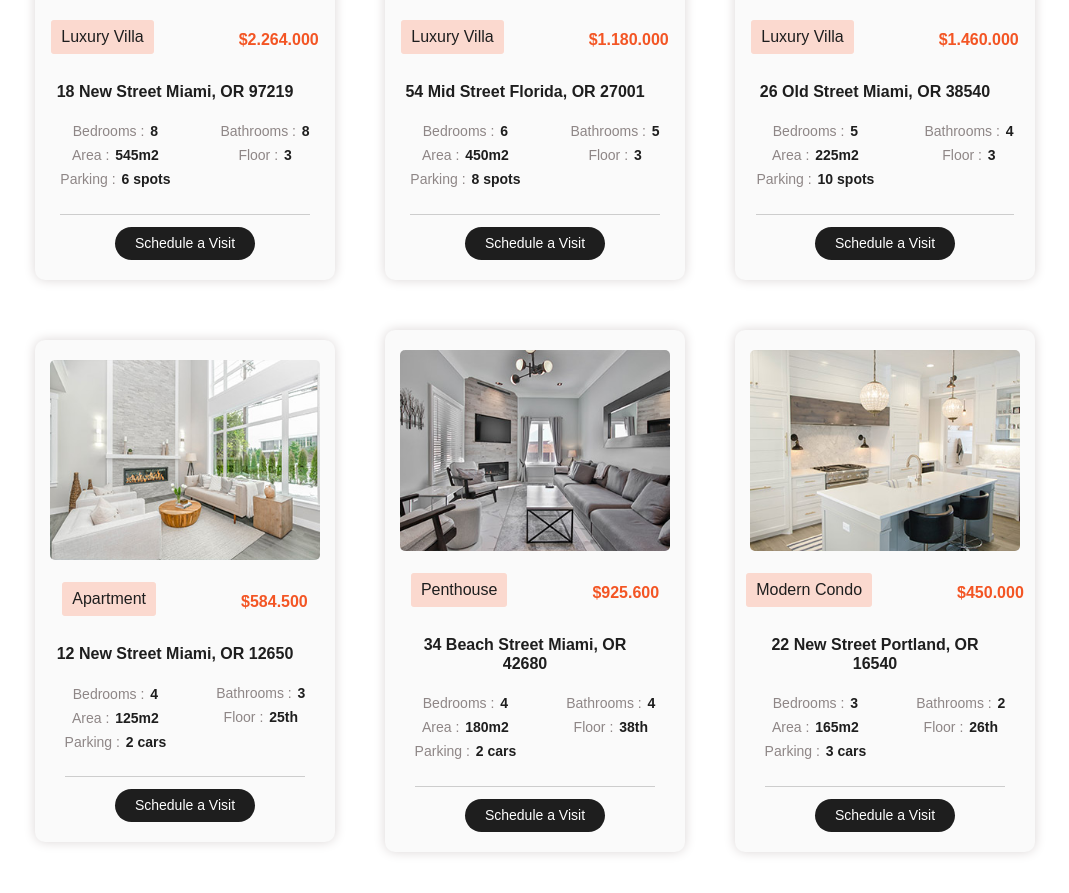
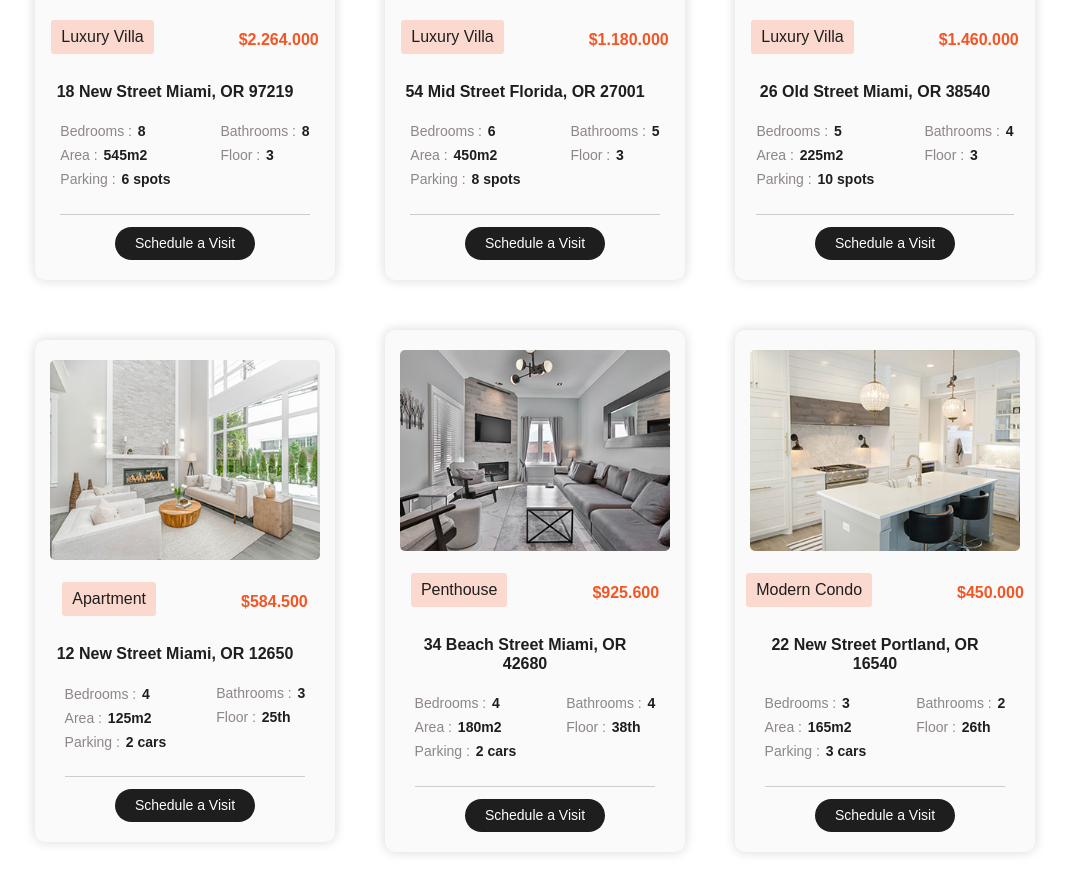
Before and after one commit to Engabdullahaljamal/Task2_Villa, a React (Vite) app: page / in a window 1280 px wide. Shown: the part 4089-4982 px from the top of the page, without its empty margins (105-1174 px from the left). Built offline with nearby package versions, Linux system fonts and the light colour scheme.

Commit message:
new update

```diff
--- a/src/component/PropertyCard/PropertyCard.css
+++ b/src/component/PropertyCard/PropertyCard.css
@@ -60,6 +60,10 @@
 
 }
 
+.house_details div {
+    text-align: start;
+}
+
 .house_details span {
     color: #1e1e1e;
     font-weight: 700;
```
